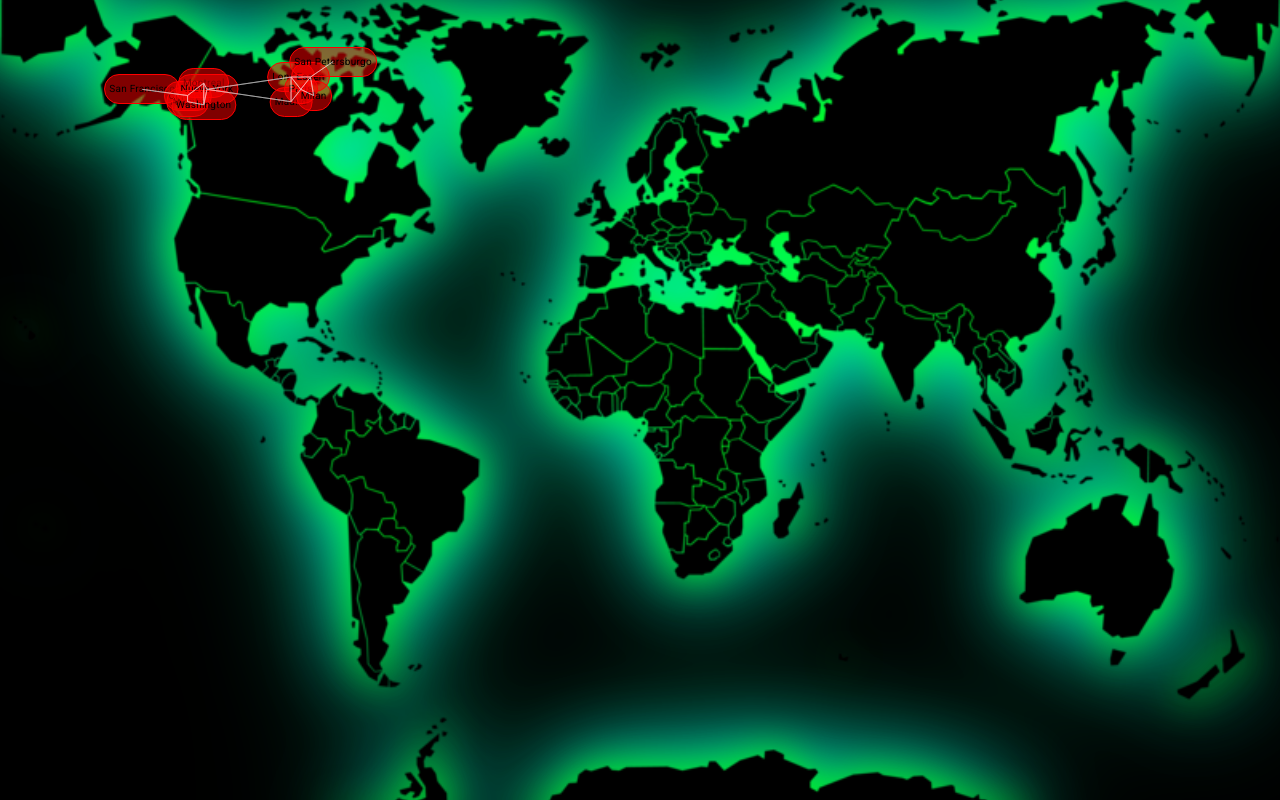
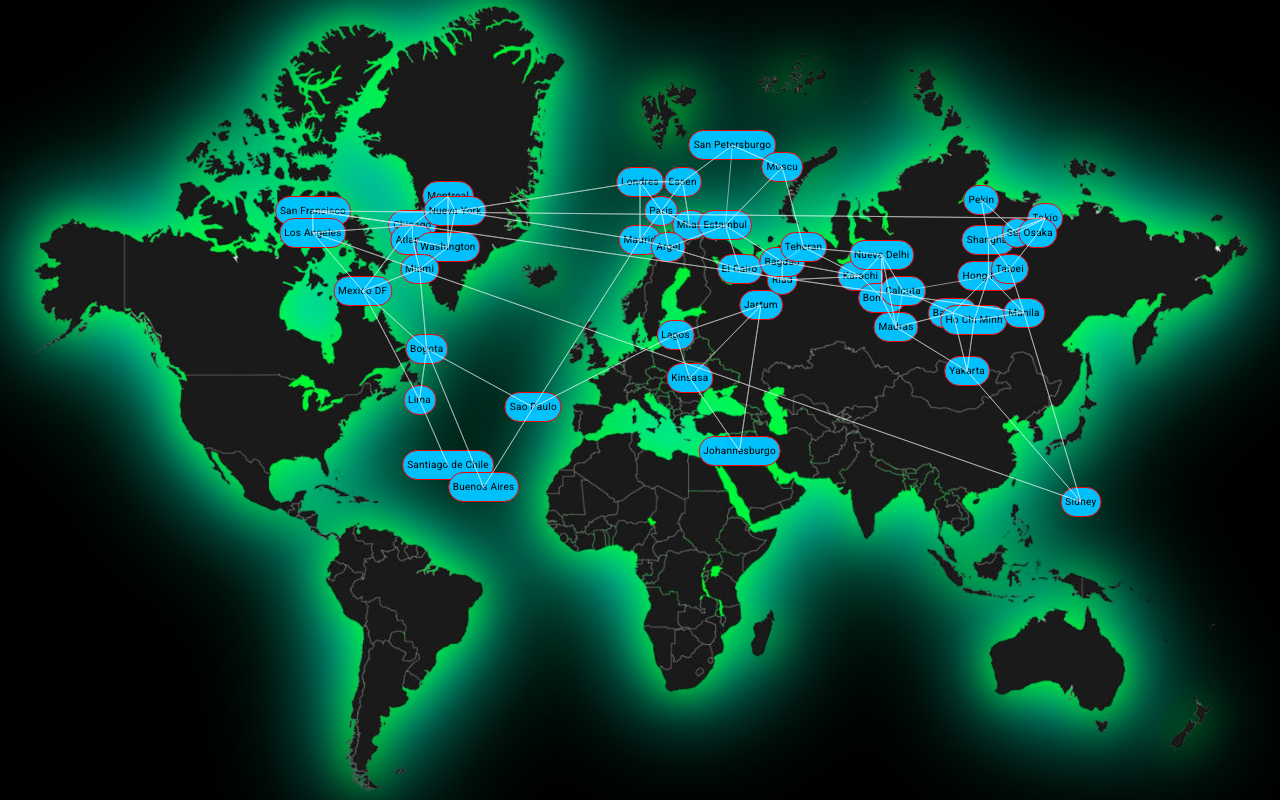
Before and after one commit to CRLS-91/pandemic, an Angular app: page /mapa in a window 1280 px wide. Built offline with nearby package versions, Linux system fonts and the light colour scheme.

Commit message:
puto mapa

```diff
--- a/src/app/mapa/mapa-imagen/mapa-imagen.component.css
+++ b/src/app/mapa/mapa-imagen/mapa-imagen.component.css
@@ -9,7 +9,7 @@
   aspect-ratio: 3958 / 2596; /* Relación de aspecto basada en el tamaño original */
   margin: 0;
   position: relative;
-  width: 100%;
+
   height: 100vh;
 }
 
@@ -36,7 +36,7 @@
 /* Estilo para los marcadores de ciudad */
 .city-marker {
   position: absolute; /* Posiciona los marcadores de forma absoluta */
-  background-color: rgba(255, 0, 0, 0.5); /* Fondo para depurar */ /* Fondo blanco semitransparente */
+  background-color: rgba(0, 195, 255, 0.979); /* Fondo para depurar */ /* Fondo blanco semitransparente */
   border: 1px solid red; /* Borde oscuro */
   padding: 4px; /* Espaciado interno */
   border-radius: 20px; /* Bordes redondeados */
--- a/src/app/mapa/mapa-imagen/mapa-imagen.component.html
+++ b/src/app/mapa/mapa-imagen/mapa-imagen.component.html
@@ -1,5 +1,5 @@
 <div class="prueba"  #mapContainer> <!-- Contenedor principal para el mapa y las ciudades -->
-  <img src="images/mapa1.png" alt="Imagen Irregular" class="neon-image"> <!-- Imagen del mapa -->
+  <img src="images/nuevo-removebg.png" alt="Imagen Irregular" class="neon-image"> <!-- Imagen del mapa -->
 
   <!-- Sección de las Ciudades -->
   <div *ngFor="let city of cities"
--- a/src/app/mapa/mapa-imagen/mapa-imagen.component.ts
+++ b/src/app/mapa/mapa-imagen/mapa-imagen.component.ts
@@ -17,8 +17,8 @@ import { ChangeDetectorRef } from '@angular/core';
     @ViewChild('mapContainer') mapContainer!: ElementRef; // Referencia al contenedor del mapa
 
       // Dimensiones originales del mapa
-  originalWidth = 800;
-  originalHeight = 525;
+  originalWidth = 1800;
+  originalHeight = 1100;
 
   // Dimensiones actuales del contenedor
   containerWidth: number = 800;
@@ -26,18 +26,54 @@ import { ChangeDetectorRef } from '@angular/core';
   constructor(private cdr: ChangeDetectorRef) {}
 
   cities: { name: string; group: number; x: number; y: number; connections: string[] }[] = [
-    { name: 'San Francisco', group: 0, x: 88.93, y: 58.65, connections: ['Chicago', 'Los Angeles', 'Manila', 'Tokio'] },
-    { name: 'Chicago', group: 0, x: 117.23, y: 62.69, connections: ['San Francisco', 'Montreal', 'Atlanta', 'Mexico DF', 'Los Angeles'] },
-    { name: 'Atlanta', group: 0, x: 117.23, y: 66.74, connections: ['Chicago', 'Miami', 'Washington'] },
-    { name: 'Montreal', group: 0, x: 127.34, y: 54.60, connections: ['Chicago', 'Nueva York', 'Washington'] },
-    { name: 'Nueva York', group: 0, x: 129.36, y: 58.65, connections: ['Montreal', 'Washington', 'Londres', 'Madrid'] },
-    { name: 'Washington', group: 0, x: 127.34, y: 68.76, connections: ['Montreal', 'Nueva York', 'Atlanta', 'Miami'] },
-    { name: 'Londres', group: 0, x: 181.91, y: 50.56, connections: ['Nueva York', 'Madrid', 'Paris', 'Essen'] },
-    { name: 'Madrid', group: 0, x: 181.91, y: 66.74, connections: ['Nueva York', 'Londres', 'Paris', 'Sao Paulo', 'Argel'] },
-    { name: 'Paris', group: 0, x: 187.97, y: 58.65, connections: ['Madrid', 'Londres', 'Essen', 'Argel', 'Milan'] },
-    { name: 'Essen', group: 0, x: 194.04, y: 50.56, connections: ['Londres', 'Paris', 'San Petersburgo', 'Milan'] },
-    { name: 'Milan', group: 0, x: 196.06, y: 62.69, connections: ['Essen', 'Paris', 'Estambul'] },
-    { name: 'San Petersburgo', group: 0, x: 208.19, y: 40.45, connections: ['Essen', 'Estambul', 'Moscu'] },
+    { name: 'San Francisco', group: 0, x: 440, y: 290, connections: ['Chicago', 'Los Angeles', 'Manila', 'Tokio'] },
+    { name: 'Chicago', group: 0, x: 580, y: 310, connections: ['San Francisco', 'Montreal', 'Atlanta', 'Mexico DF', 'Los Angeles'] },
+    { name: 'Atlanta', group: 0, x: 580, y: 330, connections: ['Chicago', 'Miami', 'Washington'] },
+    { name: 'Montreal', group: 0, x: 630, y: 270, connections: ['Chicago', 'Nueva York', 'Washington'] },
+    { name: 'Nueva York', group: 0, x: 640, y: 290, connections: ['Montreal', 'Washington', 'Londres', 'Madrid'] },
+    { name: 'Washington', group: 0, x: 630, y: 340, connections: ['Montreal', 'Nueva York', 'Atlanta', 'Miami'] },
+    { name: 'Londres', group: 0, x: 900, y: 250, connections: ['Nueva York', 'Madrid', 'Paris', 'Essen'] },
+    { name: 'Madrid', group: 0, x: 900, y: 330, connections: ['Nueva York', 'Londres', 'Paris', 'Sao Paulo', 'Argel'] },
+    { name: 'Paris', group: 0, x: 930, y: 290, connections: ['Madrid', 'Londres', 'Essen', 'Argel', 'Milan'] },
+    { name: 'Essen', group: 0, x: 960, y: 250, connections: ['Londres', 'Paris', 'San Petersburgo', 'Milan'] },
+    { name: 'Milan', group: 0, x: 970, y: 310, connections: ['Essen', 'Paris', 'Estambul'] },
+    { name: 'San Petersburgo', group: 0, x: 1030, y: 200, connections: ['Essen', 'Estambul', 'Moscu'] },
+    { name: 'Los Angeles',group: 3, x: 440,y: 320, connections: ['San Francisco','Mexico DF','Chicago','Sidney']},
+    { name: 'Miami', group: 3, x: 590, y: 370, connections: ['Washington','Atlanta','Mexico DF','Bogota']},
+    { name: 'Mexico DF', group: 3, x: 510,y: 400, connections: ['Los Angeles','Miami','Chicago','Bogota','Lima']},
+    { name: 'Bogota', group: 3, x: 600, y: 480, connections: ['Miami','Mexico DF','Lima','Sao Paulo','Buenos Aires']},
+    { name: 'Lima', group: 3, x: 590, y: 550, connections: ['Mexico DF','Bogota','Santiago de Chile']},
+    { name: 'Santiago de Chile', group: 3, x: 630, y: 640, connections: ['Lima']},
+    { name: 'Buenos Aires', group: 3, x: 680, y: 670, connections: ['Sao Paulo','Bogota']},
+    { name: 'Sao Paulo', group: 3, x: 750, y: 560, connections: ['Bogota','Buenos Aires','Lagos','Madrid']},
+    { name: 'Lagos', group: 3, x: 950, y: 460, connections: ['Sao Paulo','Kinsasa','Jartum']},
+    { name: 'Kinsasa', group: 3, x: 970, y: 520, connections: ['Lagos','Jartum','Johannesburgo']},
+    { name: 'Jartum', group: 3, x: 1070, y: 420, connections: ['Lagos','Kinsasa','Johannesburgo']},
+    { name: 'Johannesburgo', group: 3, x: 1040, y: 620, connections: ['Kinsasa','Jartum']},
+    { name: 'Argel', group: 2, x: 940, y: 340, connections: ['Madrid', 'Paris', 'Estambul', 'El Cairo'] },
+    { name: 'El Cairo', group: 2, x: 1040, y: 370, connections: ['Argel', 'Estambul', 'Bagdad'] },
+    { name: 'Riad', group: 2, x: 1100, y: 385, connections: ['El Cairo','Bagdad','Karachi']},
+    { name: 'Estambul', group: 2, x: 1020, y: 310, connections: [ 'Argel', 'El Cairo', 'Bagdad','Moscu'] },
+    { name: 'Bagdad', group: 2, x: 1100, y: 360, connections: ['Estambul','Karachi','Riad','El Cairo'] },
+    { name: 'Moscu', group: 2, x: 1100, y: 230, connections: ['Teheran','Estambul','San Petersburgo'] },
+    { name: 'Teheran', group: 2, x: 1130, y: 340, connections: ['Moscu', 'Bagdad', 'Karachi', 'Nueva Delhi'] },
+    { name: 'Karachi', group: 2, x: 1210, y: 380, connections: ['Teheran','Bagdad','Nueva Delhi','Riad','Bombay'] },
+    { name: 'Bombay', group: 2, x: 1240, y: 410, connections: ['Karachi', 'Nueva Delhi', 'Madras'] },
+    { name: 'Nueva Delhi', group: 2, x: 1240, y: 350, connections: ['Teheran','Karachi','Bombay','Madras','Calcuta'] },
+    { name: 'Calcuta', group: 2, x: 1270, y: 400, connections: ['Nueva Delhi','Hong Kong','Madras','Bangkok'] },
+    { name: 'Madras', group: 2, x: 1260, y: 450, connections: ['Bombay','Nueva Delhi','Calcula','Bangkok','Yakarta'] },
+    { name: 'Yakarta', group: 1, x: 1360, y: 510, connections: ['Madras', 'Bangkok', 'Ho Chi Minh', 'Sidney'] },
+    { name: 'Bangkok', group: 1, x: 1340, y: 430, connections: ['Yakarta','Calcuta','Madras','Ho Chi Minh','Hong Kong'] },
+    { name: 'Hong Kong', group: 1, x: 1390, y: 380, connections: ['Bangkok','Ho Chi Minh','Taipei','Manila','Shanghai'] },
+    { name: 'Shanghai', group: 1, x: 1390, y: 330, connections: ['Pekin', 'Seul', 'Hong Kong', 'Taipei', 'Tokio'] },
+    { name: 'Pekin', group: 1, x: 1380, y: 275, connections: ['Shanghai', 'Seul'] },
+    { name: 'Seul', group: 1, x: 1430, y: 320, connections: ['Pekin', 'Tokio'] },
+    { name: 'Tokio', group: 1, x: 1470, y: 300, connections: ['San Francisco','Seul','Osaka','Shanghai'] },
+    { name: 'Osaka', group: 1, x: 1460, y: 320, connections: ['Tokio', 'Taipei'] },
+    { name: 'Taipei', group: 1, x: 1420, y: 370, connections: ['Osaka', 'Hong Kong', 'Shanghai','Manila'] },
+    { name: 'Ho Chi Minh', group: 1, x: 1370, y: 440, connections: ['Bangkok', 'Hong Kong', 'Manila', 'Yakarta'] },
+    { name: 'Manila', group: 1, x: 1440, y: 430, connections: ['San Francisco','Ho Chi Minh','Taipei','Hong Kong','Sidney'] },
+    { name: 'Sidney', group: 1, x: 1520, y: 690, connections: ['Los Angeles', 'Manila', 'Yakarta'] }
   ];
   ngOnInit() {
     console.log('Initial Cities:', this.cities); // Verifica que las ciudades estén cargadas
```
Also changed, not shown: public/images/nuevo-removebg.png (added).
